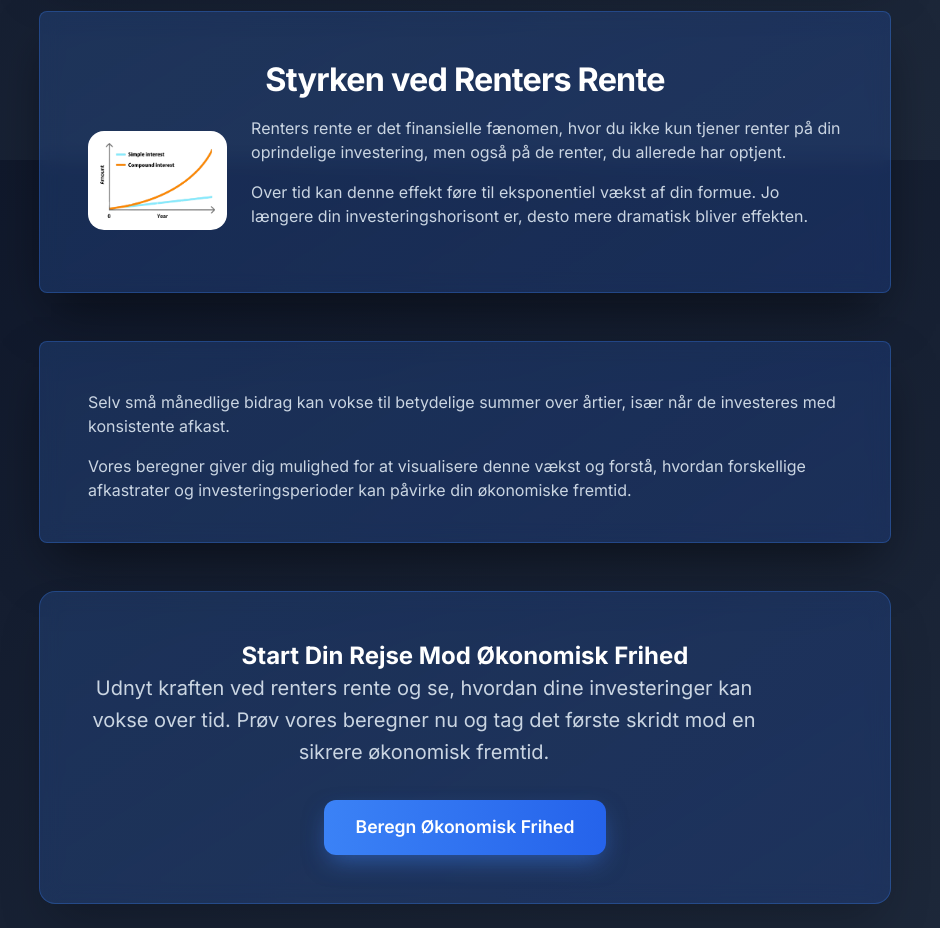
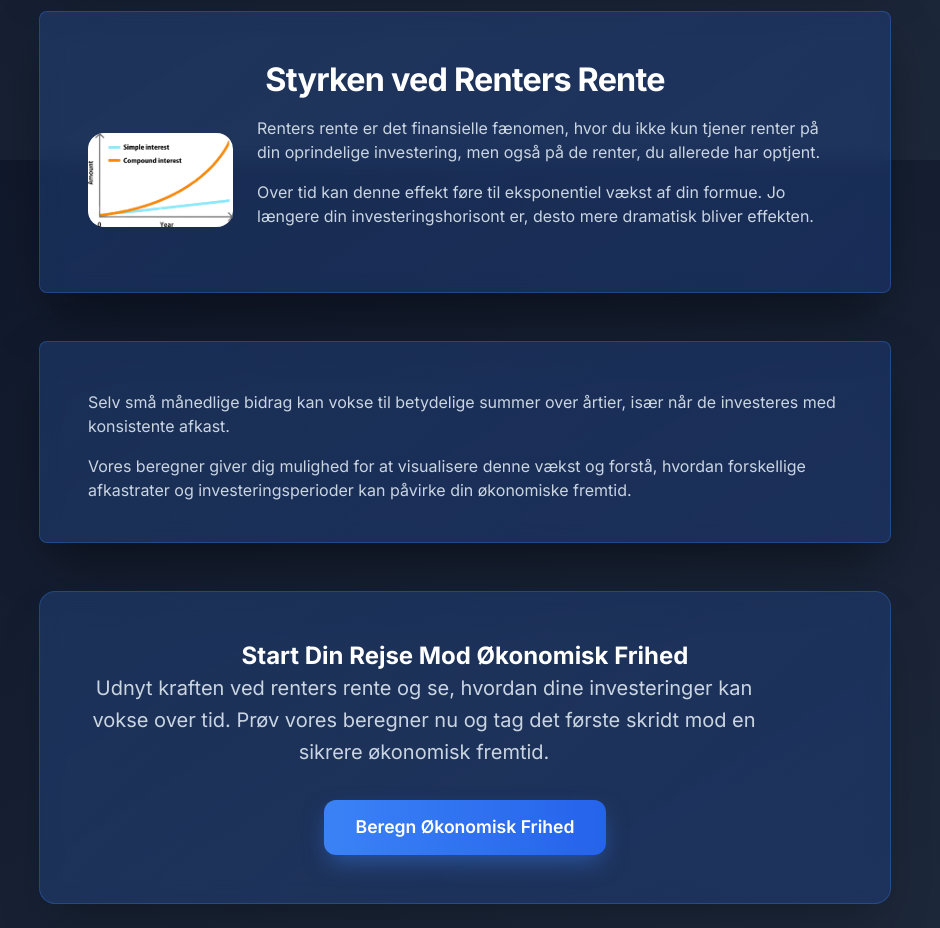
Before and after one commit to Sesamsesam/compound-interest-calculator, a Next.js app: page / in a window 1280 px wide. Shown: the part 1440-2368 px from the top of the page, without its empty margins (175-1115 px from the left). Built offline with nearby package versions, Linux system fonts and the light colour scheme.

Commit message:
feat: increase image size and remove white background padding
- Increased image dimensions from 220x300 to 280x380 for better visibility
- Removed padding (p: 1.5) from white background container
- White background now tightly wraps around image outer elements
- Larger, more prominent graph display

```diff
--- a/src/app/page.tsx
+++ b/src/app/page.tsx
@@ -260,7 +260,6 @@ export default function Home() {
                 className="rounded-lg"
                 sx={{
                   backgroundColor: '#ffffff',
-                  p: 1.5,
                   borderRadius: 2,
                   display: 'flex',
                   alignItems: 'center',
@@ -270,8 +269,8 @@ export default function Home() {
                 <Image
                   src="/rentes rente transparent.png"
                   alt="Renters Rente Graf"
-                  width={220}
-                  height={300}
+                  width={280}
+                  height={380}
                   style={{ objectFit: 'contain' }}
                 />
               </Box>
```
